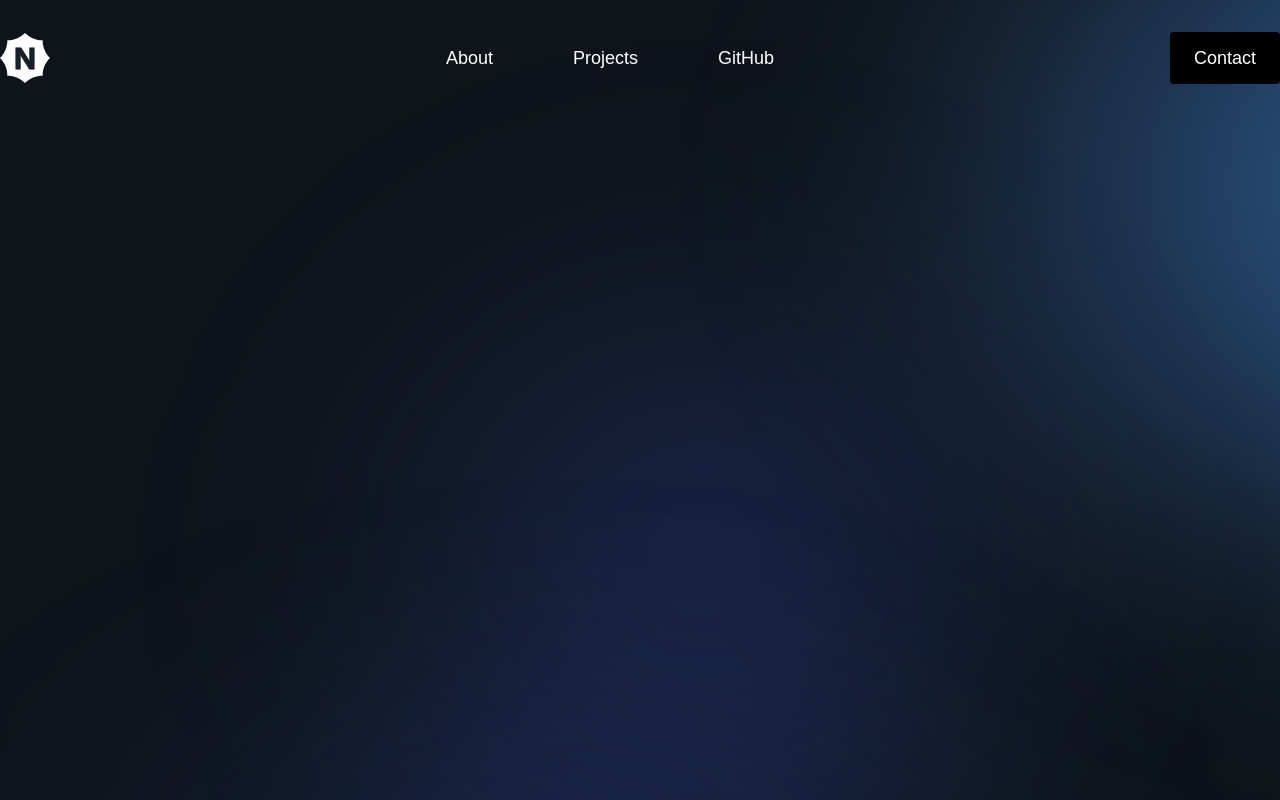
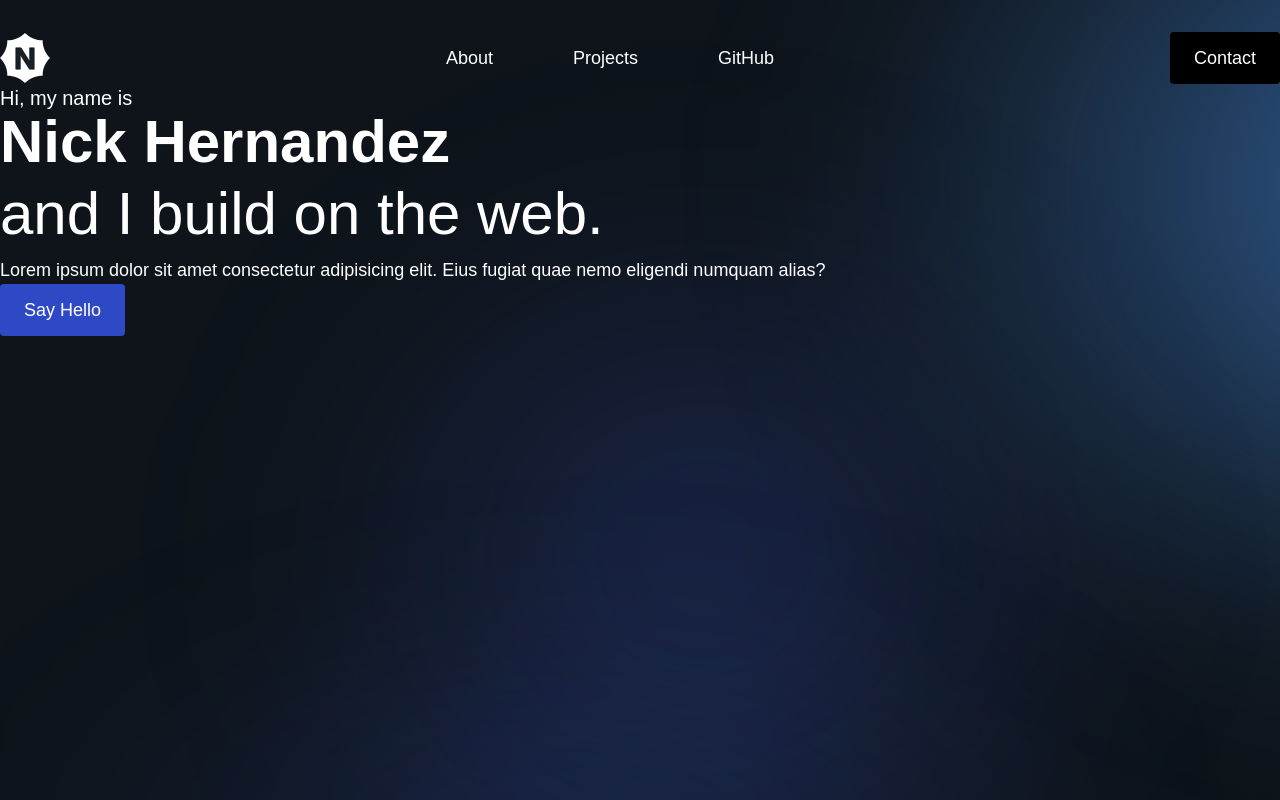
Before and after one commit to Nickolas-Hernandez/nickhernandez.dev, a Next.js app: page / in a window 1280 px wide. Shown: the top 800 px of the page. Built offline with nearby package versions, Linux system fonts and the light colour scheme; a web font is replaced by a local one.

Commit message:
Add intro section #3

```diff
--- /dev/null
+++ b/src/components/introSection/index.tsx
@@ -0,0 +1 @@
+export * from './introSection';
--- /dev/null
+++ b/src/components/introSection/introSection.tsx
@@ -0,0 +1,15 @@
+import Link from "next/link";
+
+export const IntroSection = () => {
+  return (
+    <section className="intro-section">
+      <div className="contain">
+        <p className="text-xl">Hi, my name is</p>
+        <h1 className="text-6xl font-bold">Nick Hernandez</h1>
+        <h1 className="text-6xl font-normal">and I build on the web.</h1>
+        <p>Lorem ipsum dolor sit amet consectetur adipisicing elit. Eius fugiat quae nemo eligendi numquam alias?</p>
+        <Link href="#contact"><button>Say Hello</button></Link>
+      </div>
+    </section>
+  );
+};
--- /dev/null
+++ b/src/components/layout/components/footer/footer.tsx
@@ -0,0 +1,5 @@
+export const Footer = () => {
+  return (
+    <footer className="text-gray-600 body-font"></footer>
+      );
+};
--- a/src/components/layout/components/footer/index.tsx
+++ b/src/components/layout/components/footer/index.tsx
@@ -0,0 +1 @@
+export * from './footer';
--- a/src/pages/index.tsx
+++ b/src/pages/index.tsx
@@ -1,9 +1,10 @@
 import { Layout } from '@/components/layout';
+import { IntroSection } from '@/components/introSection';
 
 export default function Home() {
   return (
     <Layout>
-
+      <IntroSection />
     </Layout>
   )
 }
--- a/src/styles/global/_type.scss
+++ b/src/styles/global/_type.scss
@@ -26,7 +26,7 @@ h6 {
 }
 
 h1 {
-  @apply text-4xl lg:text-6xl;
+  @apply text-4xl lg:text-6xl font-bold;
 }
 
 h2 {
@@ -59,6 +59,10 @@ label {
   @apply font-light;
 }
 
+strong {
+  @apply font-semibold;
+}
+
 a {
   @apply text-white font-medium;
   transition: all 0.2s ease;
--- a/tailwind.config.js
+++ b/tailwind.config.js
@@ -13,8 +13,8 @@ module.exports = {
         'grey-dark': '#0A0E12',
       },
       fontFamily: {
-        'heading': ['"Rival Sans"', 'sans-serif'],
-        'body': ['"Proxima Nova"', 'sans-serif'],
+        'heading': ["Work Sans", 'sans-serif'],
+        'body': ['Proxima Nova', 'sans-serif'],
       }
     },
   },
```
